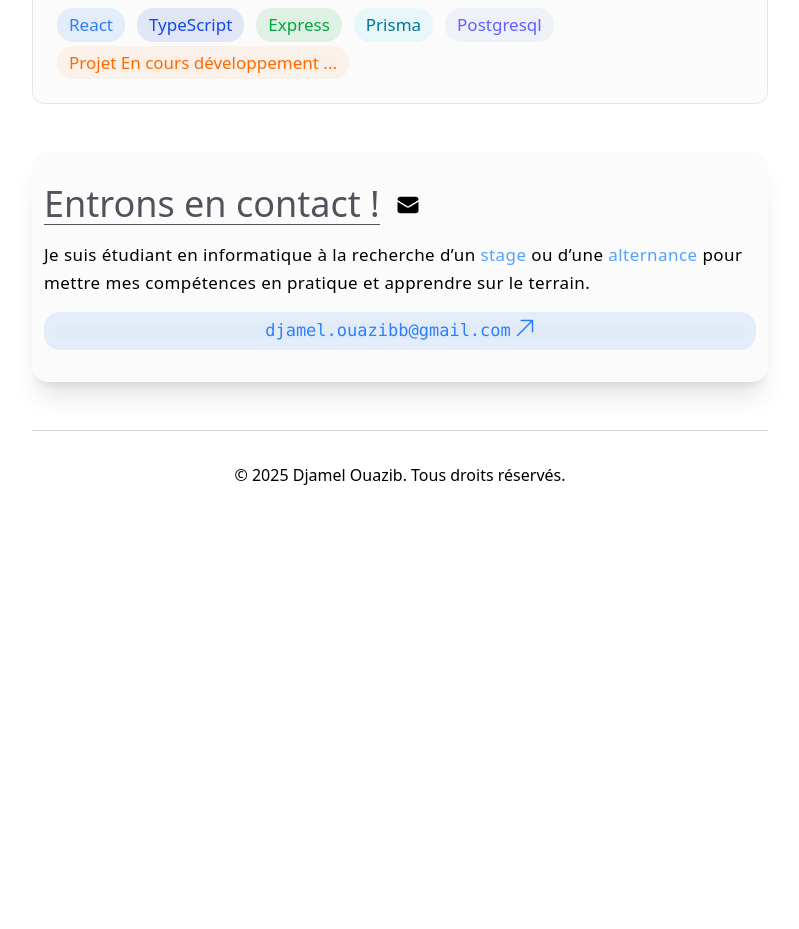
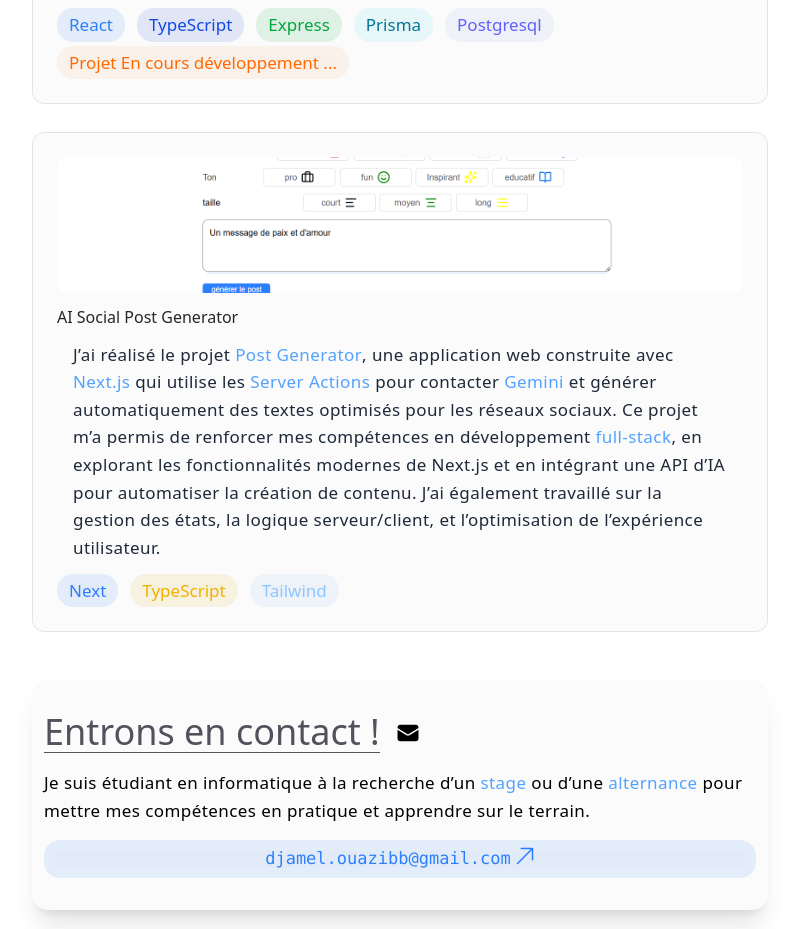
Before and after one commit to djamel-ouazib/portfolio, a Next.js app: page / in a window 1280 px wide. Shown: the part 2880-3809 px from the top of the page, without its empty margins (240-1039 px from the left). Before the commit the page ends 3415 px from the top, so only its background shows below. Built offline with nearby package versions, Linux system fonts and the light colour scheme.

Commit message:
add a new project

```diff
--- /dev/null
+++ b/app/components/ProjetSectionFour.tsx
@@ -0,0 +1,118 @@
+import Image from 'next/image'
+import { motion } from 'framer-motion'
+import { GithubSvg } from '../ui/IconSvg'
+import { ArrowUpRight } from '../ui/IconSvg'
+import { useContext, useEffect, useState } from 'react'
+import { DarkModeContext } from '../context/DarkModeContext'
+
+function ProjetSection() {
+    const [isMobile, setIsMobile] = useState(false)
+
+    useEffect(() => {
+        const check = () => setIsMobile(window.innerWidth <= 768)
+        check()
+        window.addEventListener('resize', check)
+        return () => window.removeEventListener('resize', check)
+    }, [])
+    const { darkMode } = useContext(DarkModeContext)
+    return (
+        <motion.div
+            initial={{ opacity: 0 }} // état initial : invisible et déplacé vers le bas
+            whileInView={{ opacity: 1 }} // état final : visible et position normale
+            viewport={{ once: true, amount: 0.7 }} // déclenche l'animation quand 30% de l'élément est visible
+            transition={{ duration: 1, ease: 'easeOut' }}
+            className={
+                darkMode
+                    ? 'w-full h-[500px] space-y-3  flex flex-col cursor-pointer bg-white/10 backdrop-blur-sm   rounded-xl p-6 shadow-neutral-300'
+                    : 'w-full h-[500px] space-y-3  flex flex-col cursor-pointer bg-zinc-300/10 backdrop-blur-sm border border-zinc-200   rounded-xl p-6 shadow-neutral-300'
+            }
+        >
+            <div className="flex-2 relative">
+                <Image
+                    src="/images/postgenerator.png"
+                    alt="Photo de post generator ai "
+                    fill
+                    className="object-cover rounded-xl"
+                />
+                <motion.div
+                    initial={{ opacity: 0 }}
+                    {...(isMobile
+                        ? { whileTap: { opacity: 1 } }
+                        : { whileHover: { opacity: 1 } })}
+                    className="absolute w-full  h-full flex justify-center items-center flex-col gap-2 rounded-2xl bg-white/10 backdrop-blur-sm"
+                >
+                    <a
+                        href="https://generat-post-ai.vercel.app/"
+                        target="_blank"
+                        rel="noopener noreferrer"
+                    >
+                        <button className="bg-white/30 backdrop-blur-lg flex gap-2 justify-center items-center text-[17px] font-light  rounded-2xl text-center w-[200px] h-15 cursor-pointer  text-black border border-zinc-400">
+                            {ArrowUpRight} Voir Le Projet
+                        </button>
+                    </a>
+                    <a
+                        href="https://github.com/djamel-ouazib/LampeShope"
+                        target="_blank"
+                        rel="noopener noreferrer"
+                    >
+                        <button className="bg-black flex justify-center items-center text-[17px] font-light  rounded-2xl text-center w-[200px] h-15 cursor-pointer  text-zinc-50">
+                            {GithubSvg} Code Source
+                        </button>
+                    </a>
+                </motion.div>
+            </div>
+
+            <div className=" flex-1 space-y-3 ">
+                <h3 className={darkMode ? 'text-zinc-50' : 'text-zinc-800'}>
+                    AI Social Post Generator
+                </h3>
+                <p
+                    className={
+                        darkMode
+                            ? '   text-sm sm:text-base md:text-[17px] lg:text-[17px] leading-relaxed text-gray-200 font-light tracking-wide text-justify md:text-left px-4'
+                            : '   text-sm sm:text-base md:text-[17px] lg:text-[17px]   leading-relaxed text-gray-800 font-light tracking-wide  text-justify md:text-left px-4'
+                    }
+                >
+                    J’ai réalisé le projet{' '}
+                    <span className="font-medium text-blue-400">
+                        Post Generator
+                    </span>
+                    , une application web construite avec{' '}
+                    <span className="font-medium text-blue-400">Next.js</span>{' '}
+                    qui utilise les{' '}
+                    <span className="font-medium text-blue-400">
+                        Server Actions
+                    </span>{' '}
+                    pour contacter{' '}
+                    <span className="font-medium text-blue-400">Gemini</span> et
+                    générer automatiquement des textes optimisés pour les
+                    réseaux sociaux. Ce projet m’a permis de renforcer mes
+                    compétences en développement{' '}
+                    <span className="font-medium text-blue-400">
+                        full-stack
+                    </span>
+                    , en explorant les fonctionnalités modernes de Next.js et en
+                    intégrant une API d’IA pour automatiser la création de
+                    contenu. J’ai également travaillé sur la gestion des états,
+                    la logique serveur/client, et l’optimisation de l’expérience
+                    utilisateur.
+                </p>
+
+                <div>
+                    <div className="space-x-3">
+                        <span className="text-sm sm:text-base md:text-[17px] font-light inline-flex justify-center text-blue-500  bg-blue-500/10 px-3 py-1 rounded-2xl backdrop-blur-sm">
+                            Next
+                        </span>
+                        <span className="text-sm sm:text-base md:text-[17px] inline-flex justify-center text-yellow-500 font-light bg-yellow-500/10 px-3 py-1 rounded-2xl backdrop-blur-sm">
+                            TypeScript
+                        </span>
+                        <span className="text-sm sm:text-base md:text-[17px] inline-flex justify-center text-blue-300 font-light bg-blue-300/10 px-3 py-1 rounded-2xl backdrop-blur-sm">
+                            Tailwind
+                        </span>
+                    </div>
+                </div>
+            </div>
+        </motion.div>
+    )
+}
+export default ProjetSection
--- a/app/page.tsx
+++ b/app/page.tsx
@@ -30,6 +30,7 @@ import Contact from './components/Contact'
 import Footer from './components/Footer'
 import { AnimatePresence } from 'framer-motion'
 import Loader from './components/Loader'
+import ProjetSectionFour from './components/ProjetSectionFour'
 export default function Home() {
     const lenis = useLenis((instance) => {
         console.log('Scroll position:', instance.scroll)
@@ -371,6 +372,7 @@ export default function Home() {
                             <ProjetSection />
                             <ProjetSectionTwo />
                             <ProjetSectionThree />
+                            <ProjetSectionFour />
                         </div>
                     </div>
                     <div className="mt-7">
```
Also changed, not shown: public/images/postgenerator.png (added).
